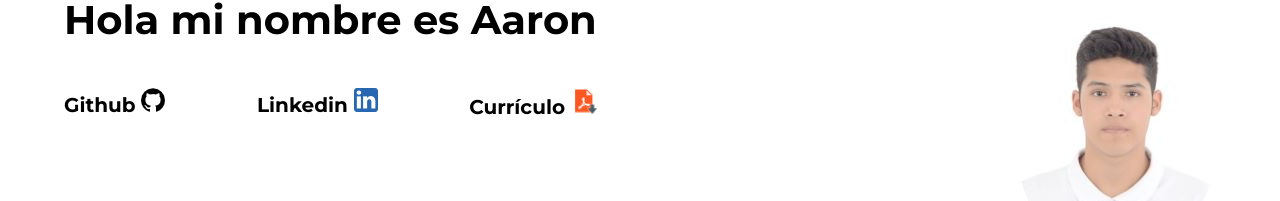
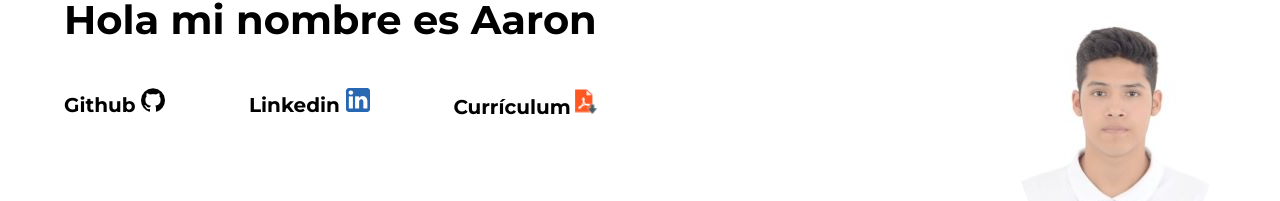
Before and after one commit to AaronSeb/Portafolio, a plain HTML site: page index.html in a window 1280 px wide. Shown: the part 99-300 px from the top of the page. Drawn offline with Linux system fonts and the light colour scheme.

Commit message:
corrigiendo cv

```diff
--- a/index.html
+++ b/index.html
@@ -88,7 +88,7 @@
                     <ul class="lista-perfil">
                         <li class="link_perfil"><a href="https://github.com/AaronSeb">Github <img src="/img/github.png" alt="git"></a></li>
                         <li class="link_perfil"><a href="#">Linkedin <img src="/img/linkedink.png" alt="linkedink"></a></li>
-                        <li class="link_perfil"><a href="/img/CV_AARON_JIMENEZ.pdf" download>Currículo <img src="/img/descargar-pdf.png" alt="flecha"></a></li>
+                        <li class="link_perfil"><a href="/img/CV_AARON_JIMENEZ.pdf" download>Currículum<img src="/img/descargar-pdf.png" alt="flecha"></a></li>
                     </ul>
                 </div>
             </div>
```
Also changed, not shown: 1 other file.
